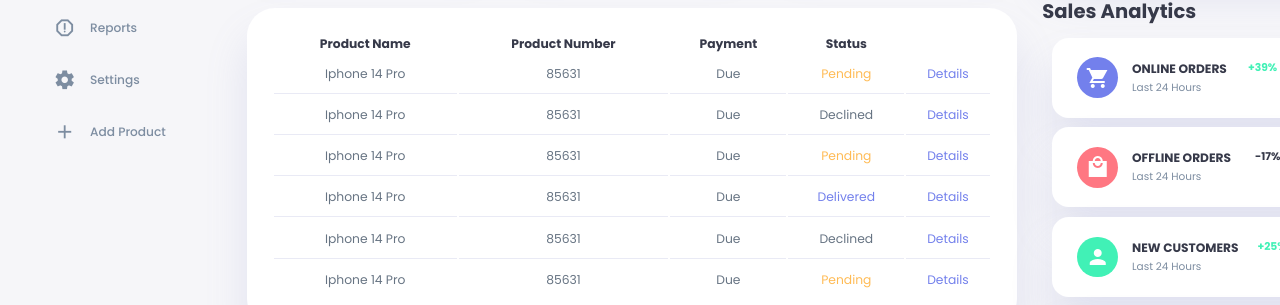
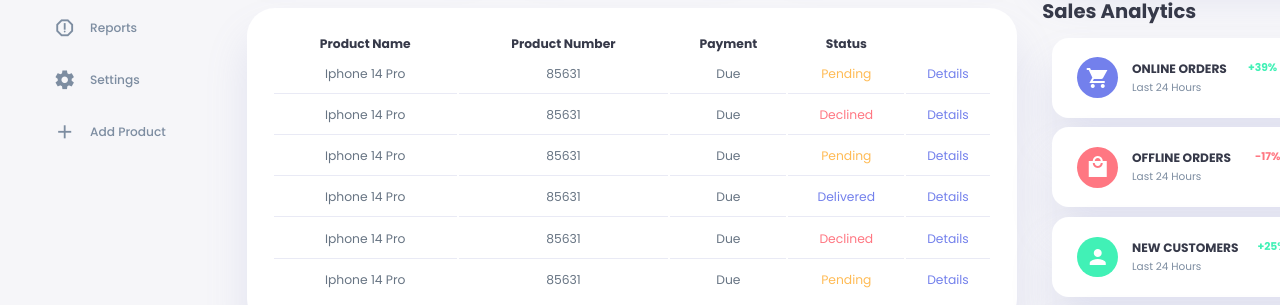
Before and after one commit to Kerolos-Noshy/Admin-Dashboard, a plain HTML site: page index.html in a window 1280 px wide. Shown: the part 400-705 px from the top of the page. Drawn offline with Linux system fonts and the light colour scheme.

Commit message:
upload style sheet

```diff
--- a/style.css
+++ b/style.css
@@ -100,6 +100,10 @@
 
 small {
     font-size: 0.75rem;
+}
+
+.danger {
+    color: var(--color-danger);
 }
 
 .profile-photo {
```
